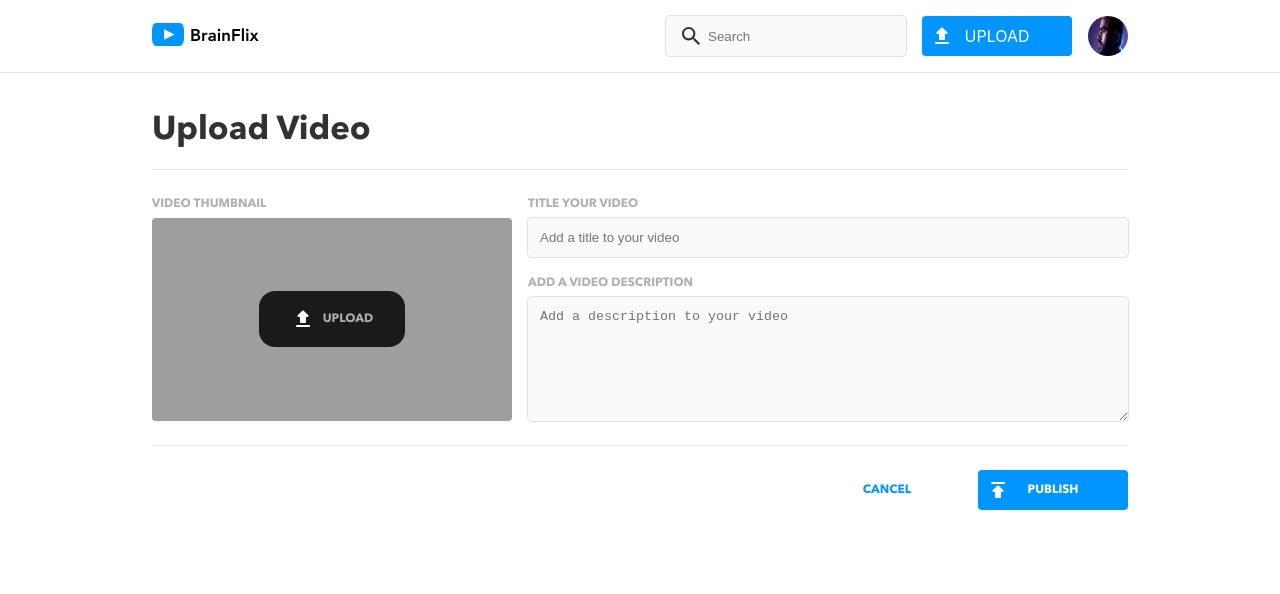
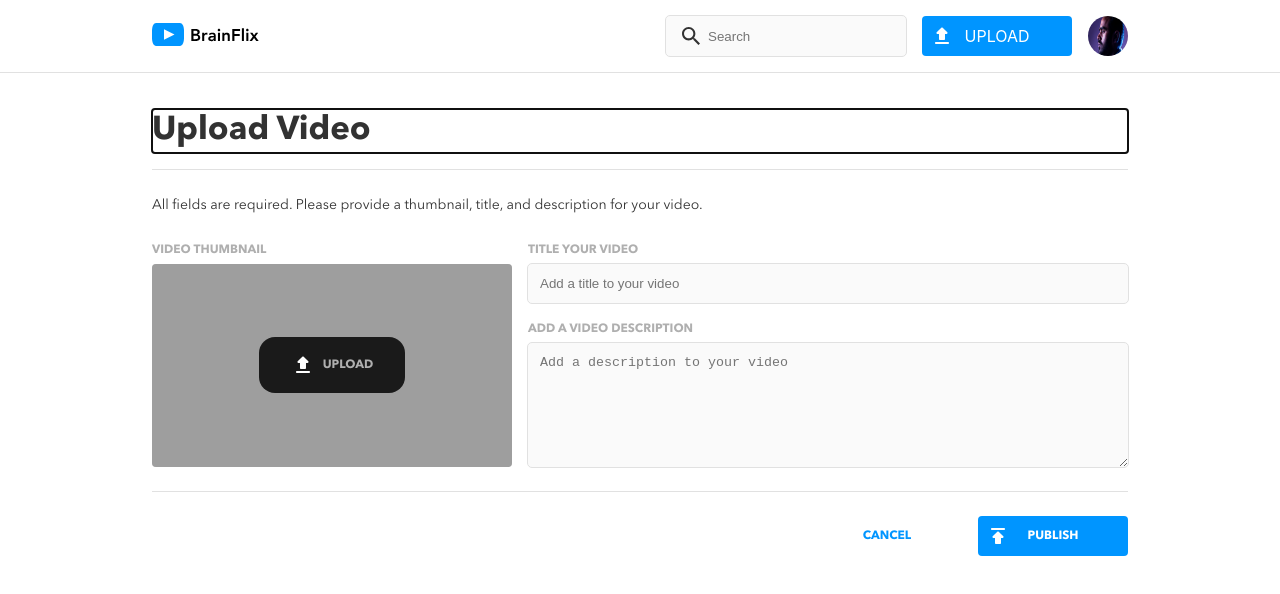
Before and after one commit to ganiular/video-web-demo, a React (Create React App) app: page /upload-video in a window 1280 px wide. Shown: the top 594 px of the page. Built offline with nearby package versions, Linux system fonts and the light colour scheme.

Commit message:
WCAG for video upload page and form

```diff
--- a/src/components/Button/TextAndIconButton.js
+++ b/src/components/Button/TextAndIconButton.js
@@ -1,8 +1,8 @@
 import './Button.scss';
 
-function TextAndIconButton({ icon, text }) {
+function TextAndIconButton({ icon, text, loading }) {
     return (
-        <button className='primary-button'>
+        <button className='primary-button' disabled={loading}>
             <img src={icon} alt='icon' />
             <div>{text}</div>
         </button>
--- a/src/components/VideoForm/VideoForm.js
+++ b/src/components/VideoForm/VideoForm.js
@@ -13,6 +13,10 @@ function VideoForm() {
     const [uplaodStatus, setUploadStatus] = useState('');
     const baseUrl = process.env.REACT_APP_BASE_URL;
     const [videoThumbnailUrl, setVideoThumbnailUrl] = useState(`${baseUrl}images/upload-video-thumbnail.jpg`);
+    const [imageError, setImageError] = useState('');
+    const [titleError, setTitleError] = useState('');
+    const [descriptionError, setDescriptionError] = useState('');
+    const [isSubmitting, setIsSubmitting] = useState(false);
 
     function handleUploadChange(event) {
         const file = event.target.files[0];
@@ -29,7 +33,7 @@ function VideoForm() {
         }
 
         // remove error indicator
-        event.target.classList.remove('error');
+        setImageError('');
     }
 
     async function handleSubmit(event) {
@@ -40,13 +44,14 @@ function VideoForm() {
         formData.append('channel', 'Mary Channel TV')
 
         if (form.image.files.length < 1) {
-            form.image.classList.add('error');
+            setImageError('Please upload an image');
         } else if (!form.title.value) {
-            form.title.classList.add('error');
+            setTitleError("Title cannot be empty");
         } else if (!form.description.value) {
-            form.description.classList.add('error');
+            setDescriptionError("Description is required");
         } else {
             try {
+                setIsSubmitting(true);
                 const headers = { 'Content-Type': 'multipart/form-data' }
                 const res = await axios.post(`${baseUrl}videos`, formData, { headers })
                 console.log(res.data);
@@ -59,46 +64,84 @@ function VideoForm() {
             } catch (error) {
                 console.error(error);
                 setUploadStatus('error')
+            } finally {
+                setIsSubmitting(false);
             }
         }
     }
 
     function removeError(event) {
-        event.target.classList.remove('error');
+        const elementId = event.target.id;
+        if (elementId === 'title' && titleError) {
+            setTitleError('');
+        } else if (elementId === 'description' && descriptionError) {
+            setDescriptionError('');
+        } else if (elementId === 'image' && imageError) {
+            setImageError('');
+        }
     }
 
     return (
         <div>
-            {uplaodStatus === 'success' && <Message message="Video uploaded successfully" type="success" />}
-            {uplaodStatus === 'error' && <Message message="Video uploading failed" type="error" />}
+            <div aria-live="polite" tabIndex="-2">
+                {uplaodStatus === 'success' && <Message message="Video uploaded successfully" type="success" />}
+                {uplaodStatus === 'error' && <Message message="Video uploading failed" type="error" />}
+            </div>
 
-            <form className='video-form' onSubmit={handleSubmit}>
+            <form className='video-form' onSubmit={handleSubmit} aria-describedby="form-instructions">
                 <div className='divider not-mobile'></div>
+                <p id="form-instructions" className="video-form__instructions">
+                    All fields are required. Please provide a thumbnail, title, and description for your video.
+                </p>
+
                 <div className="video-form__fields">
                     <div className='video-form__field'>
                         <label htmlFor='image'>VIDEO THUMBNAIL</label>
                         <div className="video-form__poster">
-                            <input type='file' name='image' id='image' accept='image/*' onChange={handleUploadChange} />
-                            <img className='video-form__image' src={videoThumbnailUrl} alt="Video thumbnail" />
-                            <label htmlFor='image' className='video-form__upload'>
+                            <input type='file' name='image' id='image' accept='image/*' onChange={handleUploadChange}
+                                aria-required="true"
+                                aria-describedby={imageError ? 'image-error' : undefined}
+                                className={imageError ? 'error' : ''} />
+                            <img className='video-form__image' src={videoThumbnailUrl} alt="Preview of uploaded thumbnail" />
+                            <label htmlFor='image' className='video-form__upload' role='button' tabIndex="0">
                                 <img src={uploadIcon} alt='Upload' />
                                 <div>UPLOAD</div></label>
                         </div>
+                        {imageError && (
+                            <span id='image-error' className="video-form__error" role="alert">{imageError}</span>
+                        )}
                     </div>
                     <div className='video-form__set'>
                         <div className='video-form__field'>
-                            <label>TITLE YOUR VIDEO</label>
-                            <input className='video-form__text' type="text" name="title" placeholder="Add a title to your video" onChange={removeError} />
+                            <label htmlFor='title'>TITLE YOUR VIDEO</label>
+                            <input id='title' type="text" name="title" placeholder="Add a title to your video" onChange={removeError}
+                                aria-required="true"
+                                aria-describedby={titleError ? 'title-error' : undefined}
+                                className={`video-form__text ${titleError ? 'error' : ''}`} />
+                            {titleError && (
+                                <span id="title-error" className="video-form__error" role="alert">
+                                    {titleError}
+                                </span>
+                            )}
                         </div>
                         <div className='video-form__field video-form__field--glow'>
-                            <label>ADD A VIDEO DESCRIPTION</label>
-                            <textarea name='description' className='video-form__text video-form__text--glow' placeholder="Add a description to your video" onChange={removeError}></textarea>
+                            <label htmlFor='description'>ADD A VIDEO DESCRIPTION</label>
+                            <textarea id='description' name='description' placeholder="Add a description to your video" onChange={removeError}
+                                aria-required="true"
+                                aria-describedby={descriptionError ? 'description-error' : undefined}
+                                className={`video-form__text video-form__text--glow ${descriptionError ? 'error' : ''}`}
+                            ></textarea>
+                            {descriptionError && (
+                                <span id="description-error" className="form__error" role="alert">
+                                    {descriptionError}
+                                </span>
+                            )}
                         </div>
                     </div>
                 </div>
                 <div className='divider not-mobile'></div>
                 <div className='video-form__actions'>
-                    <TextAndIconButton icon={publishIcon} text="PUBLISH" />
+                    <TextAndIconButton icon={publishIcon} loading={isSubmitting} text={isSubmitting ? "Submitting..." : "PUBLISH"} />
                     <CancelButton />
                 </div>
             </form>
--- a/src/components/VideoForm/VideoForm.scss
+++ b/src/components/VideoForm/VideoForm.scss
@@ -20,6 +20,10 @@
         &--glow {
             flex-grow: 1;
         }
+    }
+
+    &__error {
+        color: #D22D2D;
     }
 
     &__poster {
--- a/src/pages/VideoUpload/VideoUpload.js
+++ b/src/pages/VideoUpload/VideoUpload.js
@@ -1,15 +1,33 @@
 import VideoForm from '../../components/VideoForm/VideoForm';
 import './VideoUpload.scss';
 
+import { useEffect, useRef } from 'react';
+
 function VideoUploadPage() {
+    const headerRef = useRef();
+
+    useEffect(() => {
+        if (headerRef.current) {
+            headerRef.current.focus();
+        }
+    }, []);
+
     return (
-        <main className='upload-page'>
-            <section className='upload-section'>
-                <h1 className='upload-section__header'>Upload Video</h1>
+        <main className="upload-page">
+            <section className="upload-section" aria-labelledby="upload-video-header">
+                <h1
+                    id="upload-video-header"
+                    className="upload-section__header"
+                    tabIndex="-1" // Makes it focusable
+                    ref={headerRef}
+                >
+                    Upload Video
+                </h1>
                 <VideoForm />
             </section>
         </main>
-    )
+    );
 }
 
+
 export default VideoUploadPage;
```
